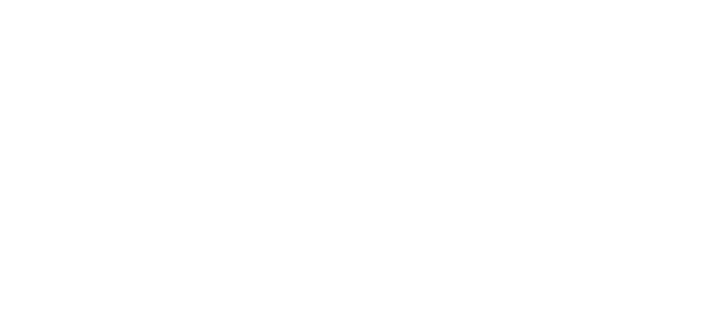
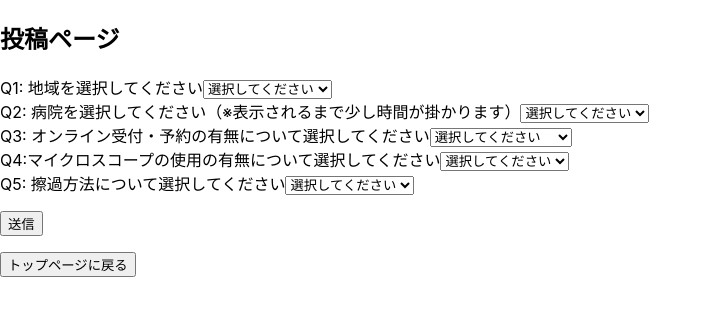
Before and after one commit to kc0818/eat_list_pages, a React (Create React App) app: page /surveyPage in a window 1280 px wide. Before the commit this address had no page. Shown: the top 316 px of the page, without its empty margins (0-712 px from the left). Built offline with nearby package versions, Linux system fonts and the light colour scheme.

Commit message:
画面遷移できるように

```diff
--- a/src/App.js
+++ b/src/App.js
@@ -7,7 +7,7 @@
     <Router basename={process.env.PUBLIC_URL}>
       <Routes>
         <Route path="/" element={<EatListPage />} />
-        <Route path="/survey" element={<SurveyPage />} />
+        <Route path="/surveyPage" element={<SurveyPage />} />
       </Routes>
     </Router>
   );
--- a/src/pages/EatListPage.js
+++ b/src/pages/EatListPage.js
@@ -1,8 +1,16 @@
 import React, { useState, useEffect } from "react";
+import { useNavigate } from 'react-router-dom';
 
 const DataTable = () => {
   const [data, setData] = useState([]); // データを保持する state
   const API_URL = "https://script.google.com/macros/s/AKfycbxEyNHIAiwRvxPAlmCmLOwwrIQFZoglHEIqnyZJ1bgGFXwHFcmRD0PZWsv819oSljC2/exec"; // 取得するAPIのURL
+
+  const navigate = useNavigate();
+
+  const handleNavigate = () => {
+    // アンケートページ へ遷移
+    navigate('/surveyPage');
+  };
 
   // APIからデータを取得する関数
   const fetchData = async () => {
@@ -23,6 +31,15 @@
   return (
     <div>
       <h2>EAT療法実施機関リスト</h2>
+
+      <b>各医療機関の情報募集中！情報をお持ちの方は下のボタンを押して投稿ページよりお願いします！</b>
+      <p></p>
+
+      <button onClick={handleNavigate}>情報を投稿する</button>
+      <p></p>
+
+      <b>※※※掲載情報については一切責任を負いかねます。必ず受診前にご自身でお問い合わせ願います※※※</b>
+      <p></p>
 
       <table border="1"　style={{ tableLayout: "fixed", width: "100%" }}>
         <thead>
--- a/src/pages/SurveyPage.js
+++ b/src/pages/SurveyPage.js
@@ -1,4 +1,5 @@
 import { useState, useEffect } from "react";
+import { useNavigate } from 'react-router-dom';
 
 const apiUrl = `https://script.google.com/macros/s/AKfycbxEyNHIAiwRvxPAlmCmLOwwrIQFZoglHEIqnyZJ1bgGFXwHFcmRD0PZWsv819oSljC2/exec`
 window.googleDocCallback = function () { return true; };
@@ -15,6 +16,13 @@
     const [q3, setQ3] = useState(""); // Q3の選択状態
     const [q4, setQ4] = useState(""); // Q4の選択状態
     const [q5, setQ5] = useState(""); // Q5の選択状態
+
+    const navigate = useNavigate();
+
+      const handleNavigate = () => {
+        // トップページ へ遷移
+        navigate('/');
+      };
 
     useEffect(() => {
         if (!q1) return; // Q1が未選択ならAPIリクエストしない
@@ -75,7 +83,7 @@
 
     return (
         <div>
-            <h2>アンケート</h2>
+            <h2>投稿ページ</h2>
 
             {/* Q1（静的選択肢） */}
             <label>
@@ -92,7 +100,7 @@
 
             {/* Q2（API連動） */}
             <label>
-                Q2: 病院を選択してください
+                Q2: 病院を選択してください（※表示されるまで少し時間が掛かります）
                 <select value={q2} onChange={(e) => setQ2(e.target.value)}>
                     <option value="">選択してください</option>
                     {q2Options.length > 0 ? (
@@ -145,7 +153,11 @@
                     ))}
                 </select>
             </label><br />
+            <p></p>
             <button type="submit" onClick={handleSubmit}>送信</button>
+            <p></p>
+
+            <button onClick={handleNavigate}>トップページに戻る</button>
         </div>
     );
 };
```
